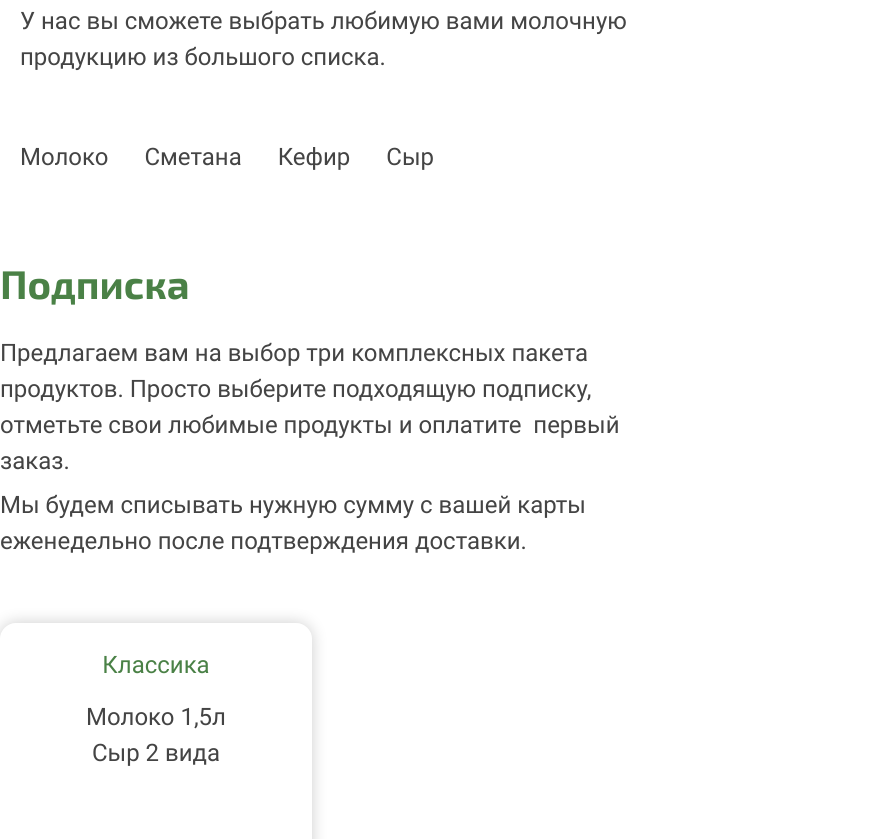
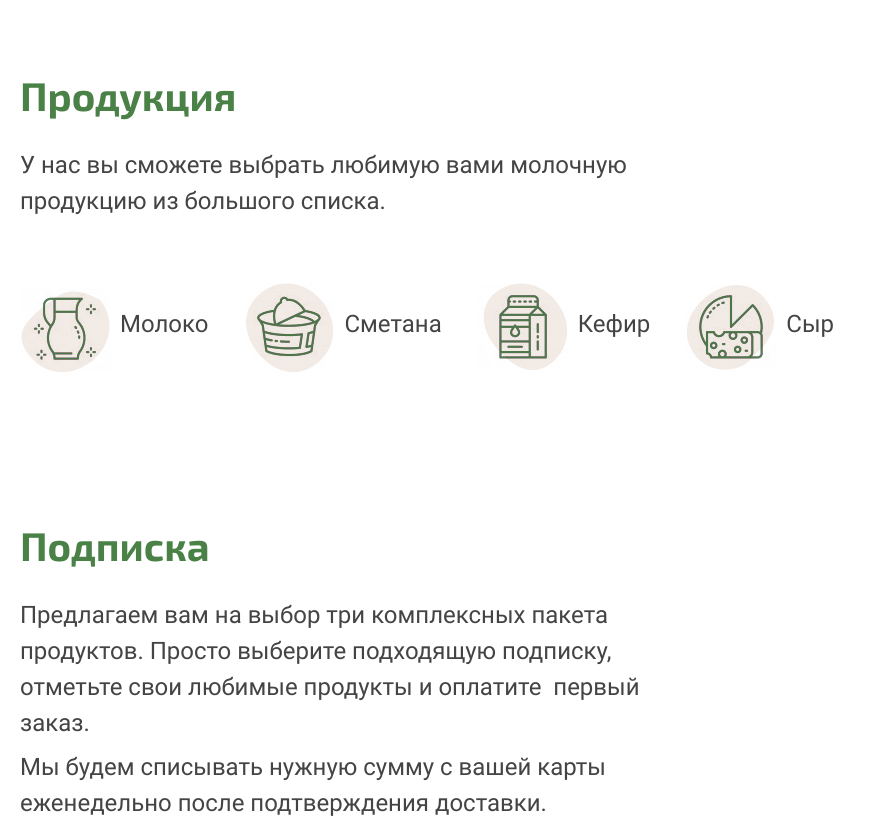
Before and after one commit to Helga-Nikitina/diploma-2, a plain HTML site: page index.html in a window 1280 px wide. Shown: the part 2061-2900 px from the top of the page, without its empty margins (0-896 px from the left). Drawn offline with Linux system fonts and the light colour scheme.

Commit message:
Update style.css

```diff
--- a/css/style.css
+++ b/css/style.css
@@ -7,6 +7,9 @@ p, a, h1, h2, h3, h4, h5, h6, span, form, input, textarea, hr, br, ul, li, ol, i
   vertical-align: baseline;
 }
 
+body {
+  min-width: 320px;
+}
 
 @font-face {
   font-family: Roboto;
@@ -97,7 +100,7 @@ p {
 }
 
 .menu-link:hover {
-  color: #346330;
+	color: #346330;
 }
 
 .container {
@@ -153,13 +156,13 @@ p {
   text-align: left;
 }
 
-.dostavka-block {
+.delivery-block {
   background-color: #F4F4F4;
   padding-top: 72px;
   padding-bottom: 72px;
 }
 
-.dostavka {
+.delivery {
   width: 1033px;
 
   margin-left: auto;
@@ -201,7 +204,55 @@ p {
   margin-right: 16px;
 }
 
-.podpiska {
+.product-1 {
+  width: 90px;
+  height: 90px;
+  position: relative;
+  background-image: url("https://raw.githubusercontent.com/Helga-Nikitina/diploma-2/master/img/milk.png");
+  background-repeat: no-repeat;
+  background-position: center center;
+  background-size: cover;
+  background-color: #fff;
+  margin-right: 10px;
+}
+
+.product-2 {
+  width: 90px;
+  height: 90px;
+  position: relative;
+  background-image: url("https://raw.githubusercontent.com/Helga-Nikitina/diploma-2/master/img/cream.png");
+  background-repeat: no-repeat;
+  background-position: center center;
+  background-size: cover;
+  background-color: #fff;
+  margin-right: 10px;
+}
+
+.product-3 {
+  width: 90px;
+  height: 90px;
+  position: relative;
+  background-image: url("https://raw.githubusercontent.com/Helga-Nikitina/diploma-2/master/img/kefir.png");
+  background-repeat: no-repeat;
+  background-position: center center;
+  background-size: cover;
+  background-color: #fff;
+  margin-right: 10px;
+}
+
+.product-4 {
+  width: 90px;
+  height: 90px;
+  position: relative;
+  background-image: url("https://raw.githubusercontent.com/Helga-Nikitina/diploma-2/master/img/cheese.png");
+  background-repeat: no-repeat;
+  background-position: center center;
+  background-size: cover;
+  background-color: #fff;
+  margin-right: 10px;
+}
+
+.subscription {
   width: 1033px;
   padding-top: 72px;
   padding-bottom: 72px;
@@ -209,7 +260,7 @@ p {
   margin-right: auto;
 }
 
-.podpiska-cards {
+.subscription-cards {
   display: flex;
 }
 
@@ -293,8 +344,9 @@ h3 {
 }
 
 button:hover {
-  background-color: #346330;
+	background-color: #346330;
 }
+
 
 @media (min-width: 1366px) and (max-width: 2560px) {
 
@@ -385,7 +437,7 @@ button:hover {
     padding-right: 20px;
   }
 
-  .dostavka {
+  .delivery {
     width: 100%;
     padding-left: 20px;
     padding-right: 20px;
@@ -401,7 +453,7 @@ button:hover {
     margin-left: 36px;
   }
 
-  .podpiska {
+  .subscription {
     width: 100%;
     padding-left: 20px;
     padding-right: 20px;
@@ -479,7 +531,7 @@ button:hover {
     padding-right: 20px;
   }
 
-  .dostavka {
+  .delivery {
     width: 100%;
     padding-left: 20px;
     padding-right: 20px;
@@ -495,7 +547,7 @@ button:hover {
     margin-left: 80px;
   }
 
-  .podpiska {
+  .subscription {
     width: 100%;
     box-sizing: border-box;
     padding-left: 20px;
@@ -606,7 +658,7 @@ button:hover {
     width: 100%;
   }
 
-  .dostavka {
+  .delivery {
     width: 100%;
     padding-left: 20px;
     padding-right: 20px;
@@ -632,7 +684,7 @@ button:hover {
     margin-bottom: 32px;
   }
 
-  .podpiska {
+  .subscription {
     width: 100%;
     box-sizing: border-box;
     padding-left: 20px;
@@ -641,7 +693,7 @@ button:hover {
     padding-bottom: 40px;
   }
 
-  .podpiska-cards {
+  .subscription-cards {
     display: block;
    }
 
@@ -654,6 +706,7 @@ button:hover {
 
   .h-card {
     padding-top: 40px;
+    margin-top: 1px;
   }
 
   .subscribe {
@@ -698,6 +751,5 @@ button:hover {
     background-color: #4A8146;
     border-radius: 8px;
     padding: 0 24px 0;
-  }
 
 }
```
